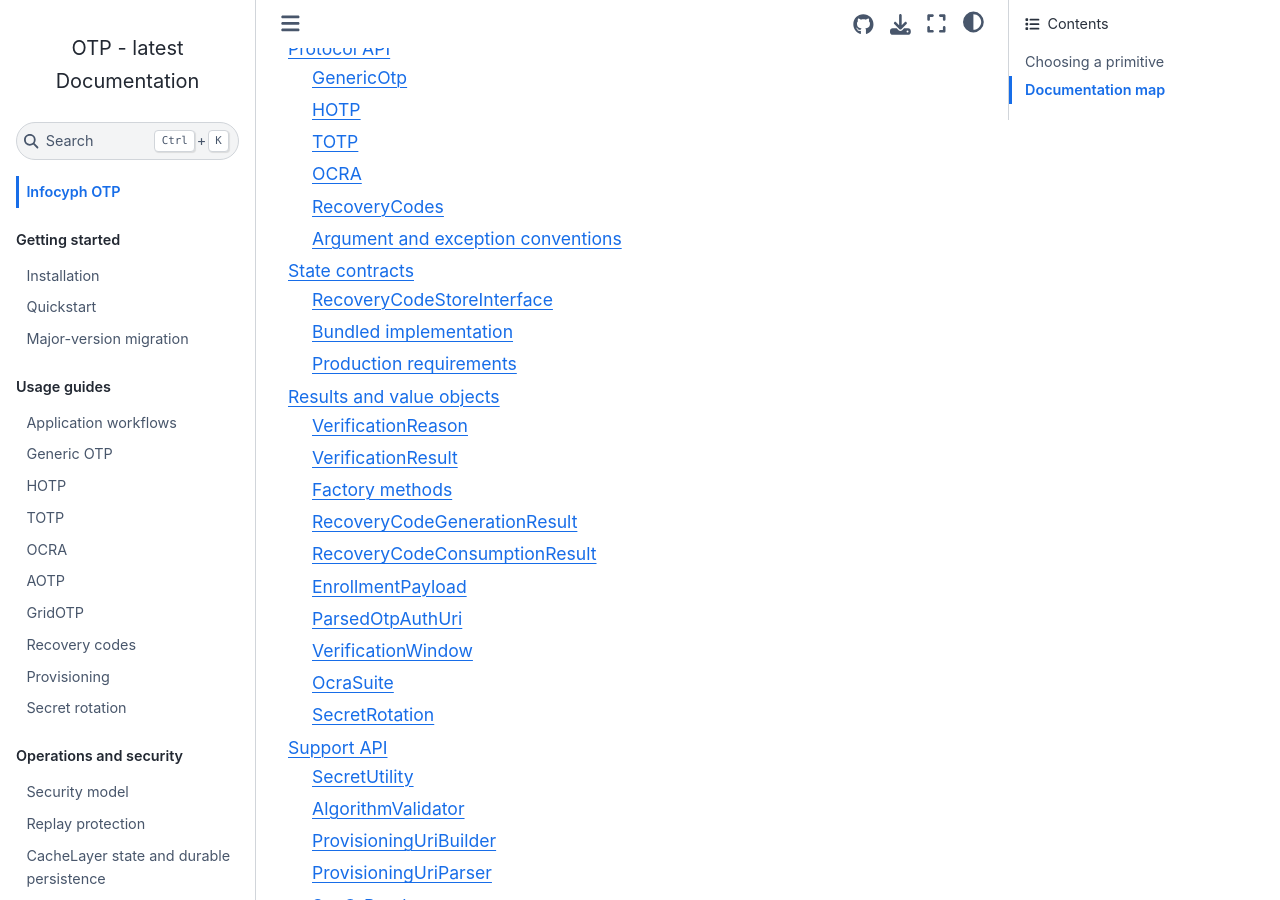
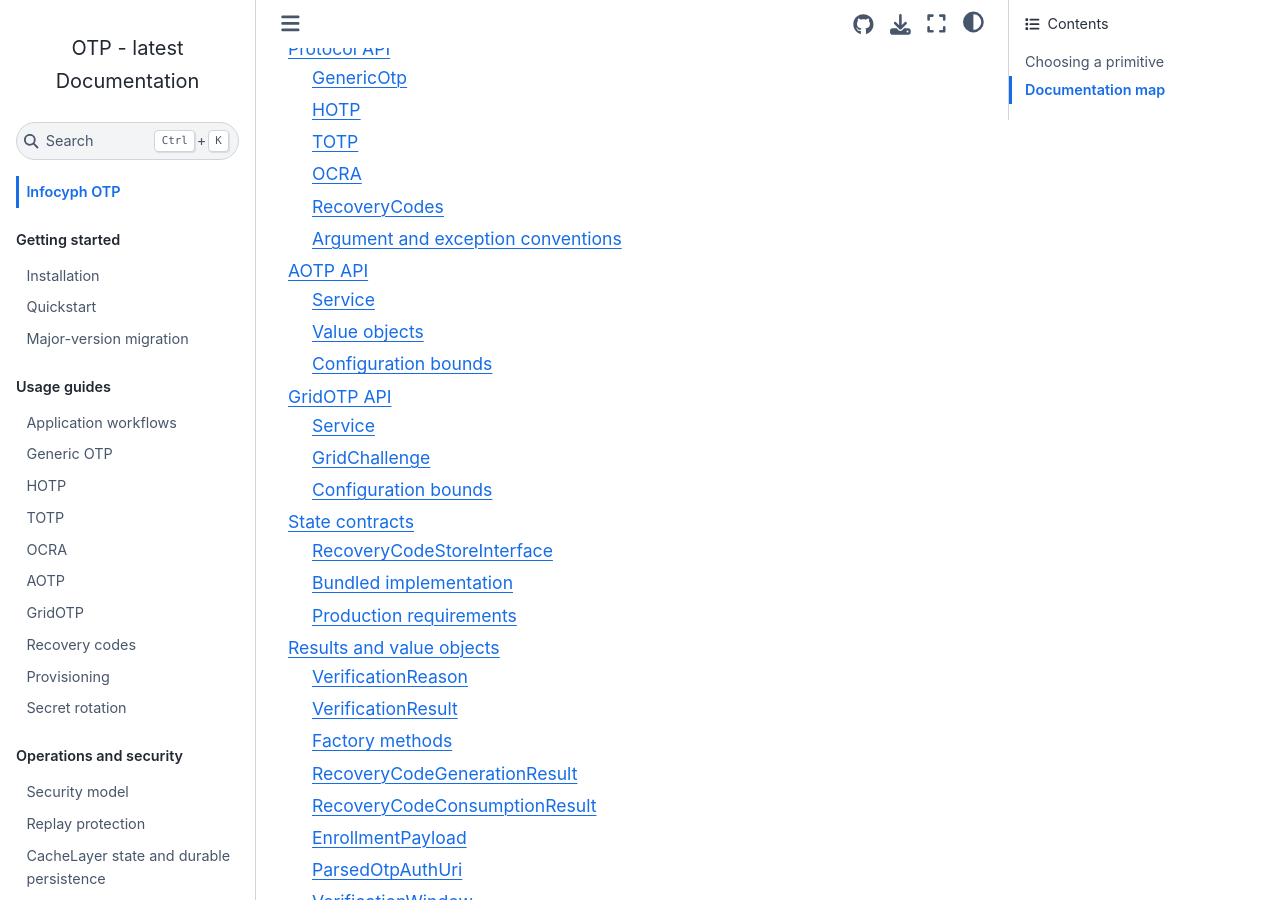
Before and after one commit to infocyph/OTP, a Sphinx documentation site: the page built from docs/index.rst, in a window 1280 px wide and 900 px high, scrolled down 7553 px. Built offline with Sphinx 7.4.7 and the Sphinx Book theme 1.1.4, drawn with Linux system fonts in a browser that asks for light colours.

Commit message:
docs: index AOTP and GridOTP API references

```diff
--- a/docs/index.rst
+++ b/docs/index.rst
@@ -103,6 +103,8 @@ examples. Production deployments should always review :doc:`guides/security`,
    :caption: API reference
 
    api/protocols
+   api/aotp
+   api/grid-otp
    api/contracts
    api/results
    api/support
```
